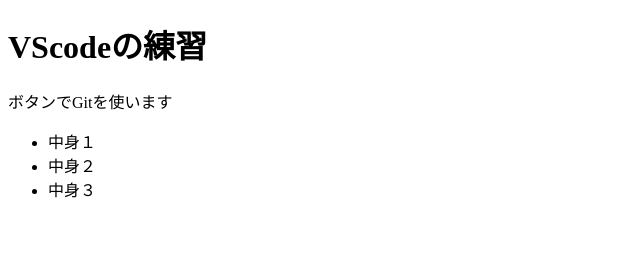
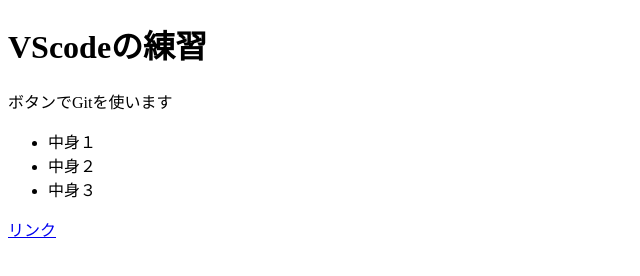
Before and after one commit to namekonamako/vscode-practice, a plain HTML site: page index.html in a window 1280 px wide. Shown: the full height of the page, 0-640 px from the left. Drawn offline with Linux system fonts and the light colour scheme.

Commit message:
リンクを追加

```diff
--- a/index.html
+++ b/index.html
@@ -13,5 +13,6 @@
         <li>中身２</li>
         <li>中身３</li>
     </ul>
+    <a href="about.html">リンク</a>
 </body>
 </html>
```
